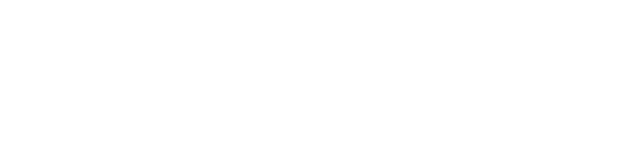
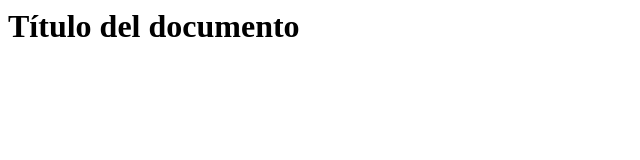
Before and after one commit to xamaruk/ejercicio_git, a plain HTML site: page index.html in a window 1280 px wide. Shown: the whole page, without its empty margins (0-640 px from the left). Drawn offline with Linux system fonts and the light colour scheme.

Commit message:
añadimos estructura

```diff
--- a/index.html
+++ b/index.html
@@ -1 +1,8 @@
-<html></html>
+<html>
+    <head>
+        <title>Primer archivo del repositorio</title>
+    </head>
+    <body>
+        <h1>Título del documento</h1>
+    </body>
+</html>
```
